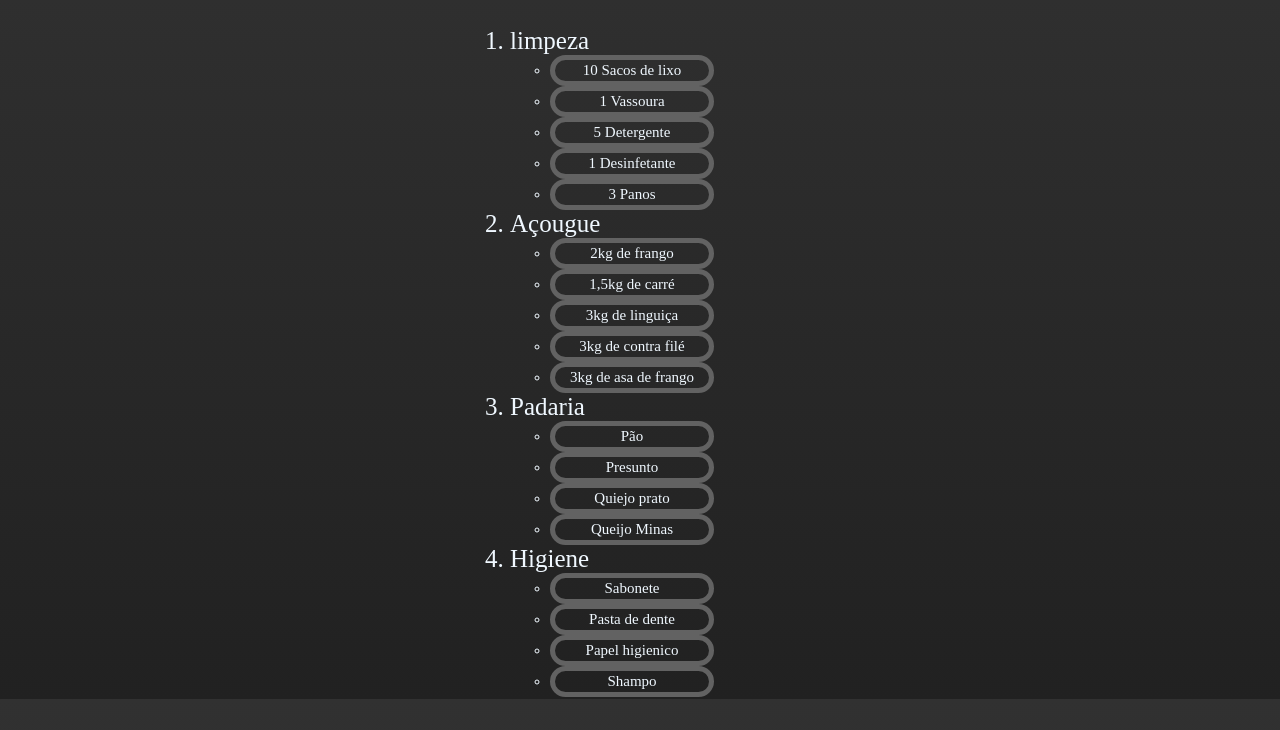
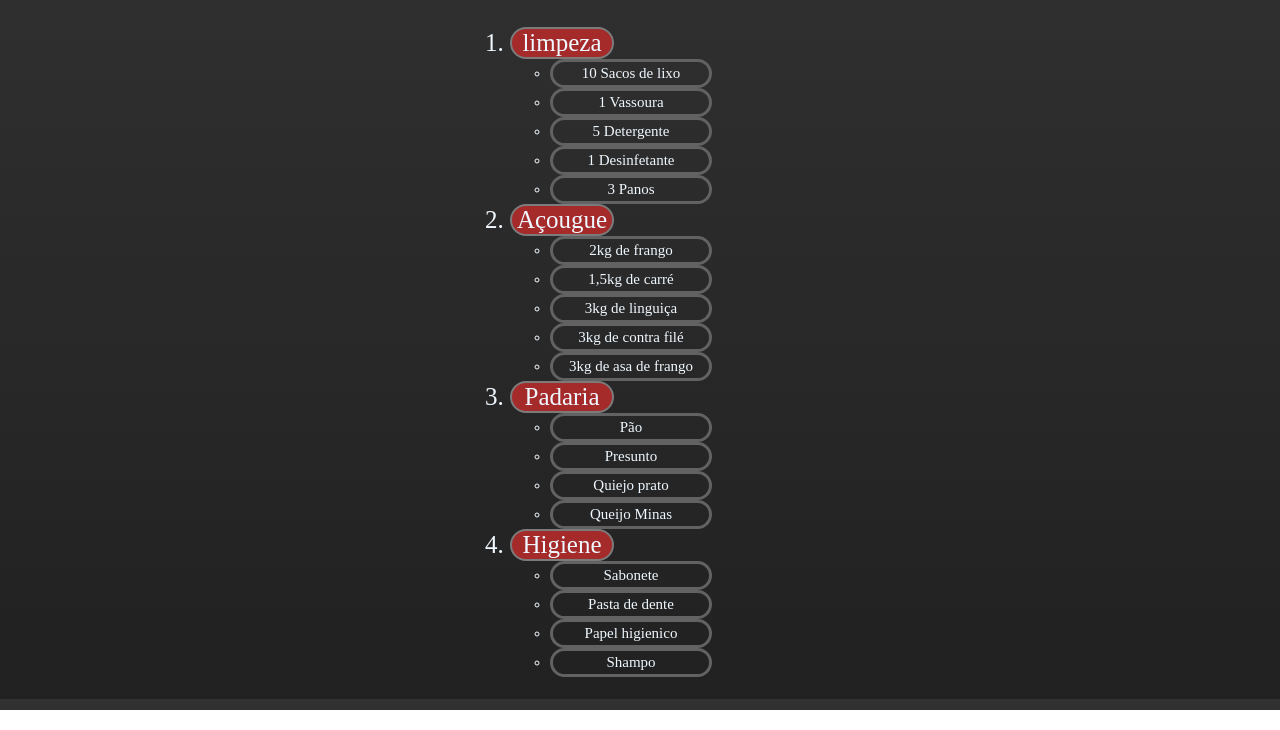
Before and after one commit to ThiagoDumard/Lista-de-compras, a plain HTML site: page index.html in a window 1280 px wide. Shown: the part 101-831 px from the top of the page. Drawn offline with Linux system fonts and the light colour scheme.

Commit message:
alteração nos titulos

```diff
--- a/css/style.css
+++ b/css/style.css
@@ -14,10 +14,10 @@ ol{
 }
 ul li{
     font-size: 15px;
-    border: 5px solid rgb(98, 98, 98);
+    border: 3px solid rgb(98, 98, 98);
     border-radius: 200px;
     width: 150px;
-    padding: 2px;
+    padding: 3px;
     text-align: center;
 }
 
@@ -46,4 +46,9 @@ h1{
 }
 .titulo{
     font-size: 25px;
+    background-color: brown;
+    border: 2px solid rgb(124, 123, 123);
+    border-radius: 150px;
+    width: 100px;
+    text-align: center;
 }
```
